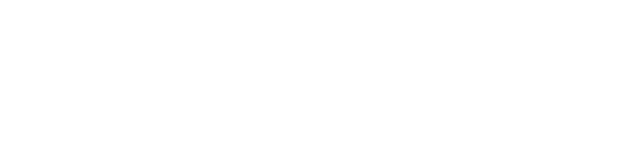
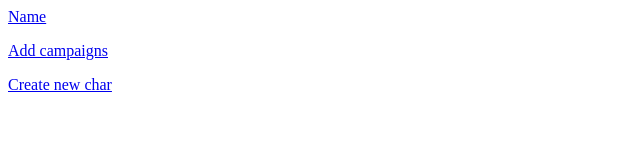
Before and after one commit to Potranco/D20-Front, a plain HTML site: page src/user_01.html in a window 1280 px wide. Shown: the whole page, without its empty margins (0-640 px from the left). Drawn offline with Linux system fonts and the light colour scheme.

Commit message:
basic html userpage

```diff
--- a/src/user_01.html
+++ b/src/user_01.html
@@ -12,11 +12,23 @@
     <script type="application/javascript" src="js/classes/Campaign.js"></script>
     <script type="application/javascript" src="js/classes/Chars.js"></script>
     <script type="application/javascript" src="js/classes/Char.js"></script>
-
-
     <script type="application/javascript" src="js/libs/ArrayFunctions.js"></script>
 </head>
 <body>
-
+    <header>
+        <nav>
+            <a href="#"><img src="" alt="">Name</a>
+        </nav>
+    </header>
+    <div class="wrap">
+        <div class="MeCampaigns">
+            <ul></ul>
+            <a href="#">Add campaigns</a>
+        </div>
+        <div class="MeChars">
+            <ul></ul>
+            <a href="#">Create new char</a>
+        </div>
+    </div>
 </body>
 </html>
```
